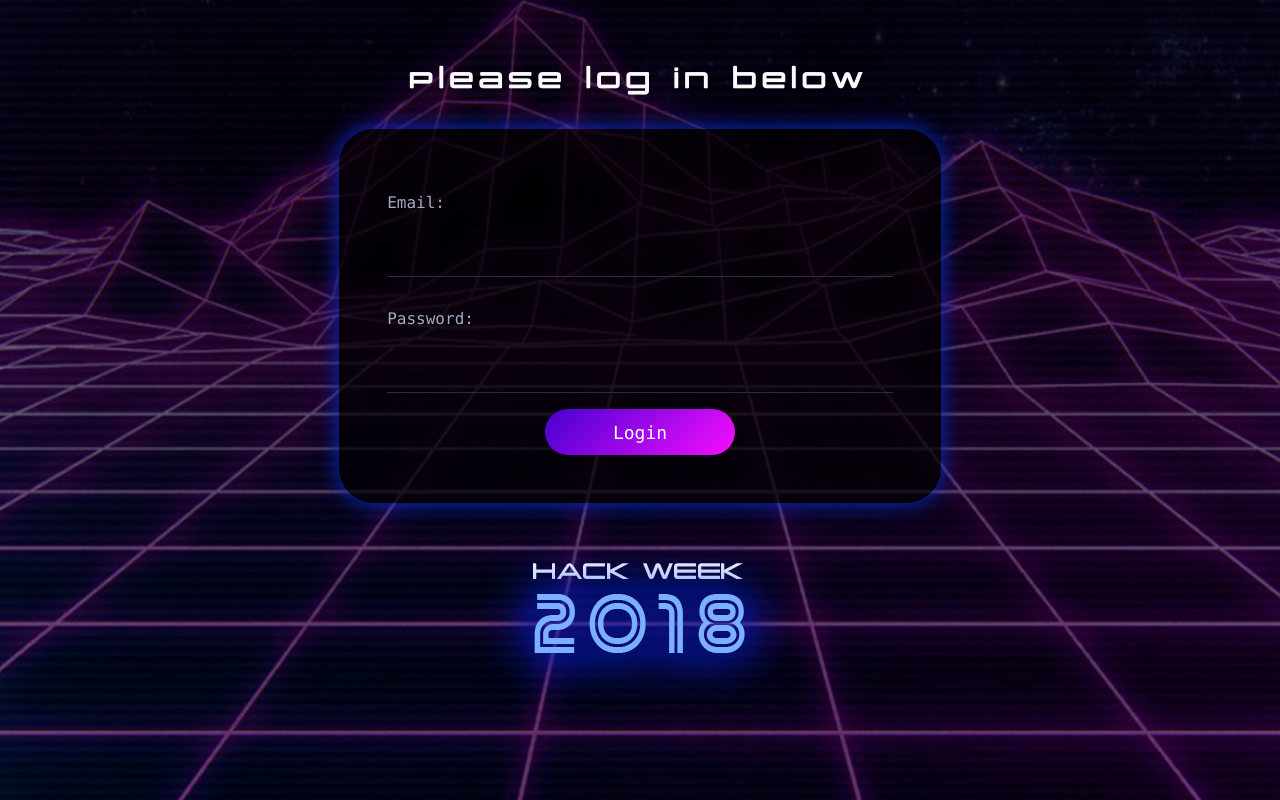
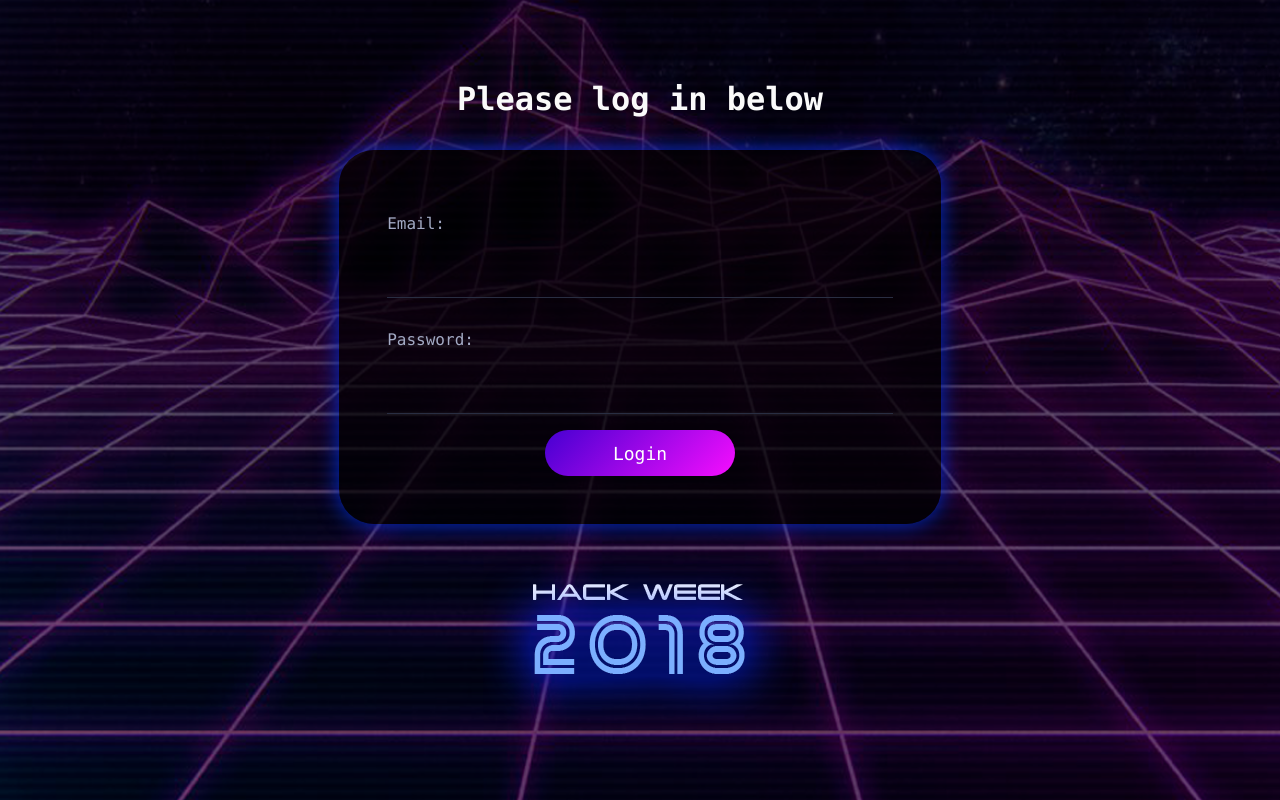
Before and after one commit to versionone/office-quest, an Angular app in the folder admin/: page /admin in a window 1280 px wide. Built offline with nearby package versions, Linux system fonts and the light colour scheme.

Commit message:
Style the nav links and wrap content in container

```diff
--- a/admin/src/app/admin/admin.component.html
+++ b/admin/src/app/admin/admin.component.html
@@ -1,3 +1,4 @@
+<div class="container">
   <div *ngIf="manualApprovalActivities.length">
     <h1>Activities Requiring Manual Approval</h1>
     <div class="manual-approval-container">
@@ -21,3 +22,4 @@
   <div class="hackweekLogo">
     <img src="../assets/images/HackWeek2018.png" />
   </div>
+</div>
--- a/admin/src/app/app.component.html
+++ b/admin/src/app/app.component.html
@@ -3,9 +3,9 @@
 </div>
 
 <ng-template #adminActivityTemplate>
-  <nav>
-    <a routerLink="/admin">Administration</a>
-    <a routerLink="/trivia">Trivia</a>
+  <nav class="nav">
+    <a routerLink="/admin" class="nav-link">Manual Approval</a>
+    <a routerLink="/trivia" class="nav-link">Trivia Questions</a>
   </nav>
   <router-outlet></router-outlet>
 </ng-template>
--- a/admin/src/app/login/login.component.html
+++ b/admin/src/app/login/login.component.html
@@ -1,4 +1,4 @@
-<div>
+<div class="container">
   <h1>Please log in below</h1>
   <div class="entryForm">
     <div class="field">
--- a/admin/src/styles.css
+++ b/admin/src/styles.css
@@ -16,10 +16,7 @@ html, body {
 }
 
 h1 {
-  font-family: 'pcap_terminalbold';
   color: #fafafa;
-  letter-spacing: 6px;
-  margin-top: 2em;
 }
 
 .main {
@@ -183,6 +180,8 @@ h1 {
 }
 
 .container {
+  margin-top: 80px;
+  font-family: "Lucida Console", Monaco, monospace;
   text-align: center;
 }
 
@@ -328,7 +327,6 @@ li {
 }
 
 .manual-approval-activity {
-  margin: 2em auto;
   padding: 20px;
   margin: 1em;
   border-radius: 35px;
@@ -342,3 +340,19 @@ li {
 .manual-approval-activity.selected {
   box-shadow: 0px 0px 22px #44f386;
 }
+
+.nav {
+  width: 100%;
+  background-color: black;
+  position: absolute;
+  top: 0;
+}
+
+.nav-link {
+  text-decoration: none;
+  font-family: "Lucida Console", Monaco, monospace;
+  font-size: 1.3em;
+  color: #fafafa;
+  display: inline-block;
+  padding: 10px;
+}
```
Lines whose indentation alone changed are shown as unchanged.
